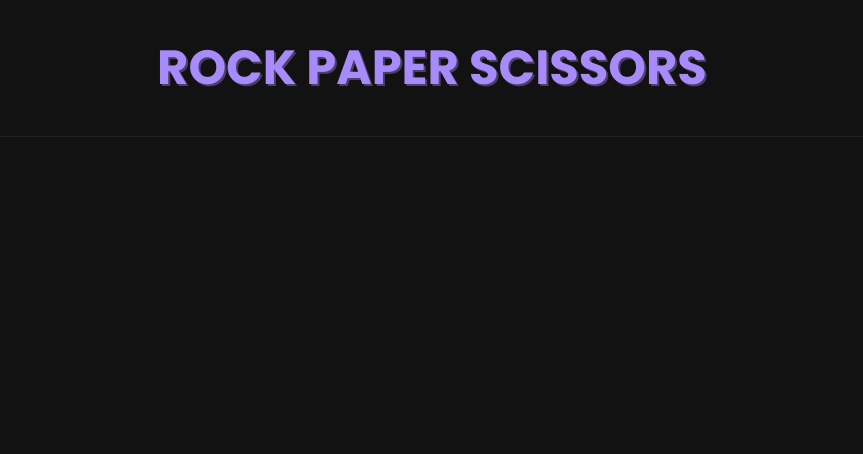
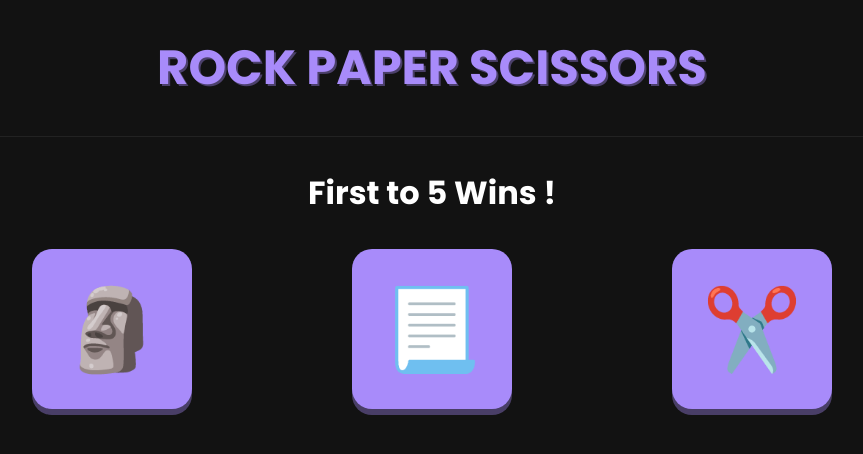
Before and after one commit to AMOLIXS25/rock_paper_scissors, a plain HTML site: page index.html in a window 1280 px wide. Shown: the whole page, without its empty margins (208-1071 px from the left). Drawn offline with Linux system fonts and the light colour scheme.

Commit message:
Finish card Rock, Paper, Scissors Style

```diff
--- a/index.html
+++ b/index.html
@@ -10,5 +10,13 @@
     <header>
         <h1>rock paper scissors</h1>
     </header>
+    <main>
+        <h3>First to 5 Wins !</h3>
+        <div class="card-container">
+            <div class="card">🗿</div>
+            <div class="card">📃</div>
+            <div class="card">✂️</div>
+        </div>
+    </main>
 </body>
 </html>
--- a/styles.css
+++ b/styles.css
@@ -24,3 +24,55 @@ header h1 {
     text-align: center;
     text-shadow: 2px 2px 0px #a98bfa61;
 }
+
+/*
+======= MAIN
+*/
+
+main {
+    text-align: center;
+}
+
+main h3 {
+    color: #fff;
+    font-size: 2em;
+}
+
+main .card-container {
+    display: flex;
+    gap: 10em;
+    align-items: center;
+    justify-content: center;
+}
+
+main .card-container .card {
+    background-color: #a88bfa;
+    font-size: 5em;
+    width: 2em;
+    height: 2em;
+    display: flex;
+    align-items: center;
+    justify-content: center;
+    border-radius: 20px;
+    box-shadow:  0 6px #a98bfa5e;
+    position: relative;
+    transition: 0.5s box-shadow;
+    transition: 0.5s top;
+    transition: 0.5s transform;
+}
+
+.card::selection { /* Code for Firefox */
+    color: none;
+    background: none;
+}
+
+main .card-container .card:hover {
+    box-shadow: 0 4px #a98bfa5e;
+    top: 2px;
+    transform: scale(1.03);
+}
+
+main .card-container .card:active {
+    box-shadow: 0 0 #a98bfa5e;
+    top: 6px;
+}
```
Also changed, not shown: img/bg.PNG (deleted).
